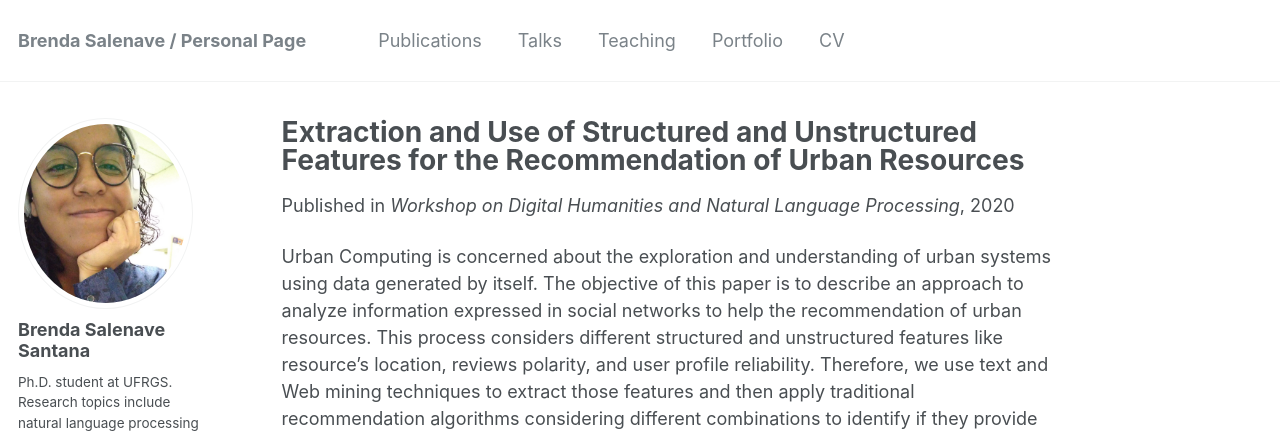
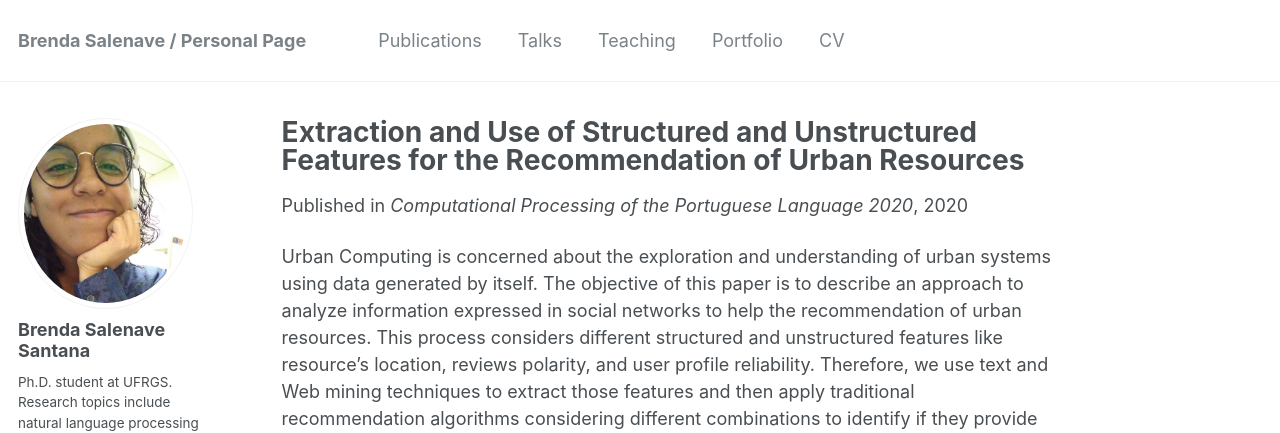
Before and after one commit to brendasalenave/brendasalenave.github.io, a Jekyll site: the page built from _publications/propor2020.md, in a window 1280 px wide and 1167 px high. Shown: the top 433 px of the window. Built offline with Jekyll 4.4.1, drawn with Linux system fonts in a browser that asks for light colours; some web fonts are replaced.

Commit message:
Update propor2020.md

```diff
--- a/_publications/propor2020.md
+++ b/_publications/propor2020.md
@@ -4,7 +4,7 @@ collection: publications
 permalink: /publication/propor-dh
 excerpt: Urban Computing is concerned about the exploration and understanding of urban systems using data generated by itself. The objective of this paper is to describe an approach to analyze information expressed in social networks to help the recommendation of urban resources. This process considers different structured and unstructured features like resource’s location, reviews polarity, and user profile reliability. Therefore, we use text and Web mining techniques to extract those features and then apply traditional recommendation algorithms considering different combinations to identify if they provide better results. Results were compared, and we found that for neighborhood algorithms, the proposed approach presented better results when compared to traditional methods.'
 date: 2020-03-02
-venue: 'Workshop on Digital Humanities and Natural Language Processing'
+venue: 'Computational Processing of the Portuguese Language 2020'
 paperurl: 'https://link.springer.com/chapter/10.1007/978-3-030-41505-1_20'
 ---
 
```
